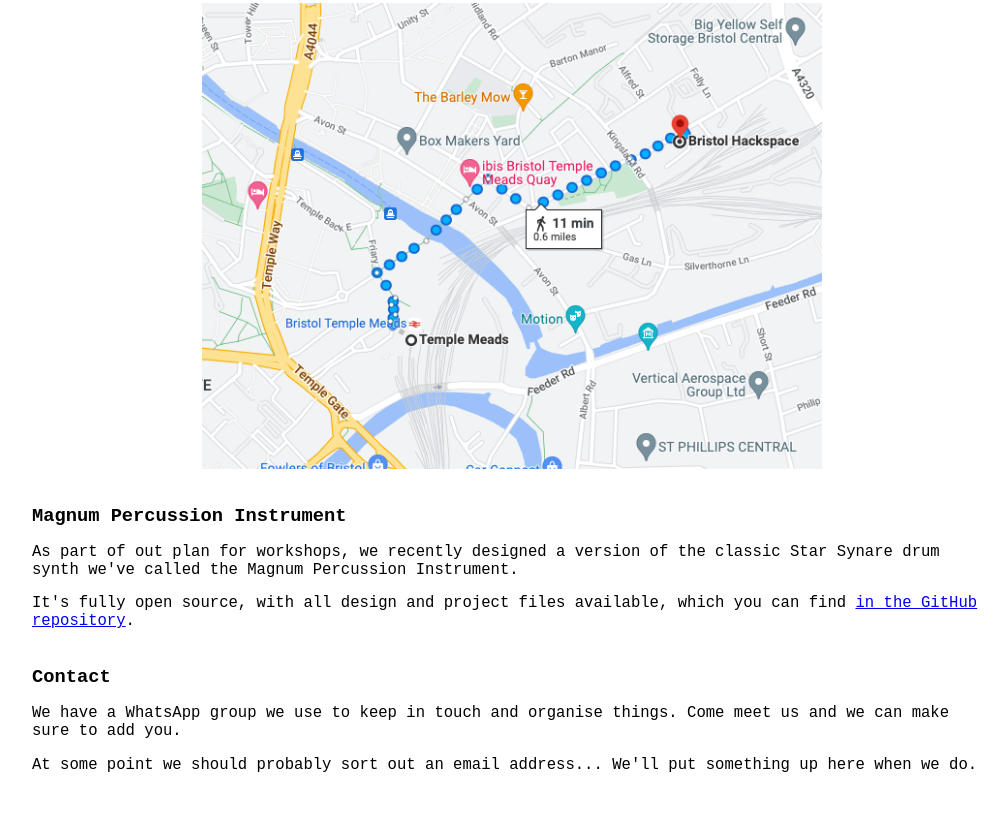
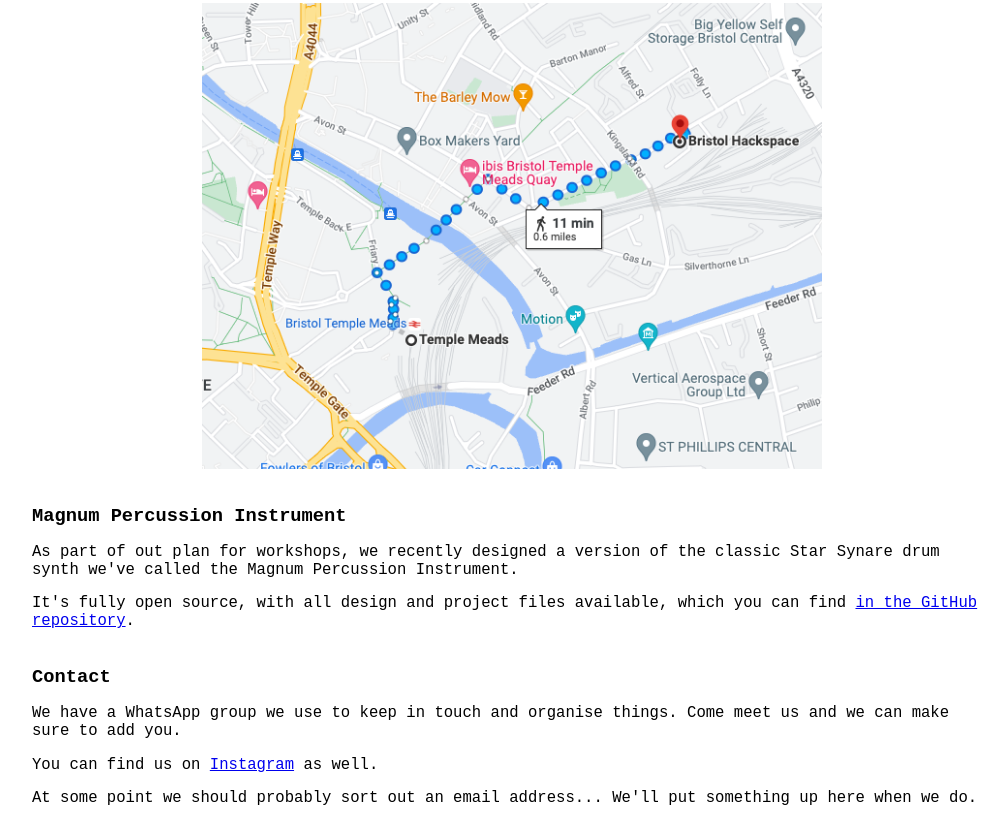
Before and after one commit to bristol-communal-modular/bristol-communal-modular.github.io, a plain HTML site: page index.html in a window 1280 px wide. Shown: the part 545-1373 px from the top of the page, without its empty margins (128-1135 px from the left). Before the commit the page ends 1339 px from the top, so only its background shows below. Drawn offline with Linux system fonts and the light colour scheme.

Commit message:
Adding Instagram link

```diff
--- a/index.html
+++ b/index.html
@@ -127,6 +127,11 @@
                     Come meet us and we can make sure to add you.
                 </p>
                 <p>
+                    You can find us on
+                    <a href="https://www.instagram.com/bristol_communal_modular/">Instagram</a>
+                    as well.
+                </p>
+                <p>
                     At some point we should probably sort out an email address...
                     We'll put something up here when we do.
                 </p>
```
